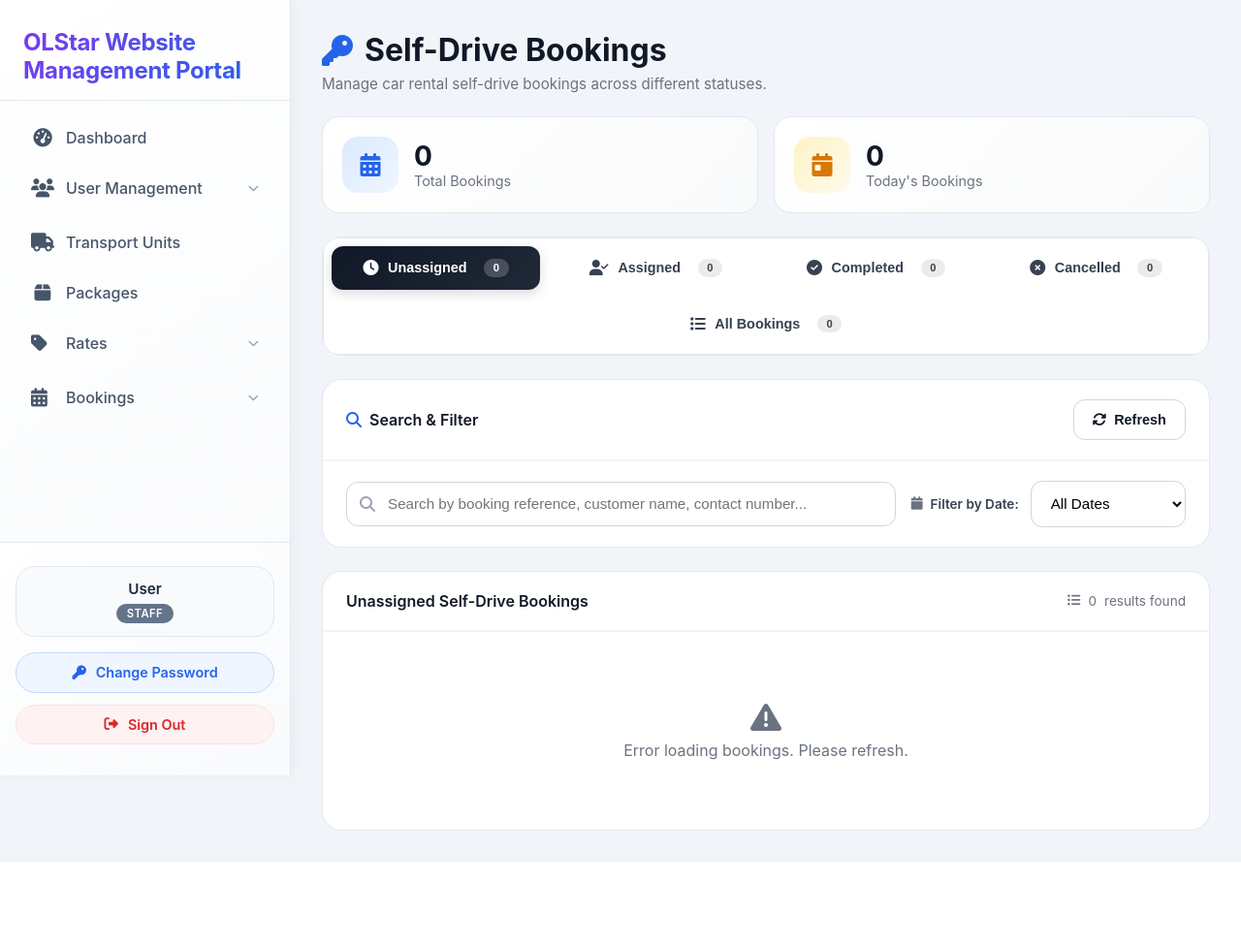
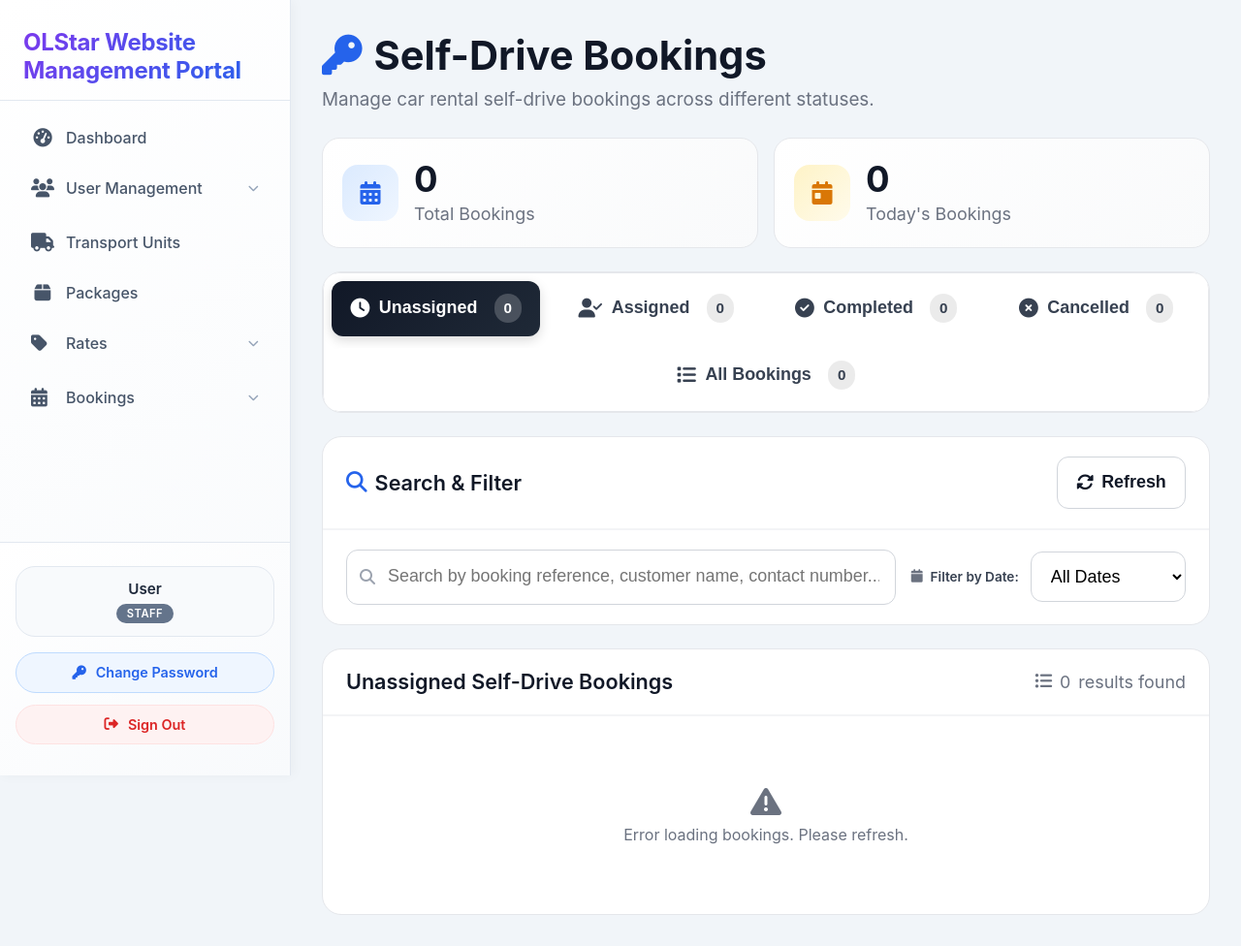
Before and after one commit to ZyaXielle04/OLStar-Website-Admin-Portal, a Flask app: template templates/bookings/self_drive.html in a window 1280 px wide. Shown: the whole page at 97% size. Before the commit the page ends 889 px from the top, so only its background shows below. Run offline with Flask 3, Linux system fonts and the light colour scheme; the template is opened without the code that fills it, so the values that code supplies are empty; parts of the project's set-up code (start-up, migrations or seed data) failed here and were passed over; some libraries are stand-ins or nearby versions.

Commit message:
fix: larger font size

```diff
--- a/static/css/bookings/self_drive.css
+++ b/static/css/bookings/self_drive.css
@@ -1114,3 +1114,81 @@
     background: #3b82f6;
     border-color: #2563eb;
 }
+
+/* Readability scale-up for booking pages */
+.dashboard-header h1 {
+    font-size: 2.6rem;
+}
+
+.dashboard-header h1 i {
+    font-size: 2.6rem;
+}
+
+.dashboard-header p {
+    font-size: 1.18rem;
+    line-height: 1.6;
+}
+
+.stat-content h3 {
+    font-size: 2.28rem;
+}
+
+.stat-content p,
+.status-tab,
+.card-action-btn,
+.btn,
+.form-input,
+.form-select,
+.form-textarea,
+.booking-ref,
+.info-item,
+.location-value,
+.flight-info-card span,
+.note-card,
+.payment-method,
+.booking-details,
+.table-info {
+    font-size: 1.12rem;
+    line-height: 1.55;
+}
+
+.card-title,
+.modal-header h3 {
+    font-size: 1.35rem;
+}
+
+.status-tab i {
+    font-size: 1.24rem;
+}
+
+.status-tab .badge {
+    font-size: 0.95rem;
+}
+
+.status-badge,
+.payment-badge {
+    font-size: 1rem;
+}
+
+.location-label,
+.detail-item label {
+    font-size: 0.95rem;
+}
+
+.detail-item span {
+    font-size: 1.14rem;
+    line-height: 1.5;
+}
+
+.amount {
+    font-size: 1.65rem;
+}
+
+.card-actions {
+    flex-wrap: wrap;
+}
+
+.card-action-btn {
+    min-width: 175px;
+    padding: 0.85rem 1.1rem;
+}
```
Also changed, not shown: static/css/bookings/airport_transfer.css (+78 -0 lines), static/css/bookings/provincial_car_rental.css (+78 -0 lines), static/css/bookings/with_driver_metro.css (+78 -0 lines).
